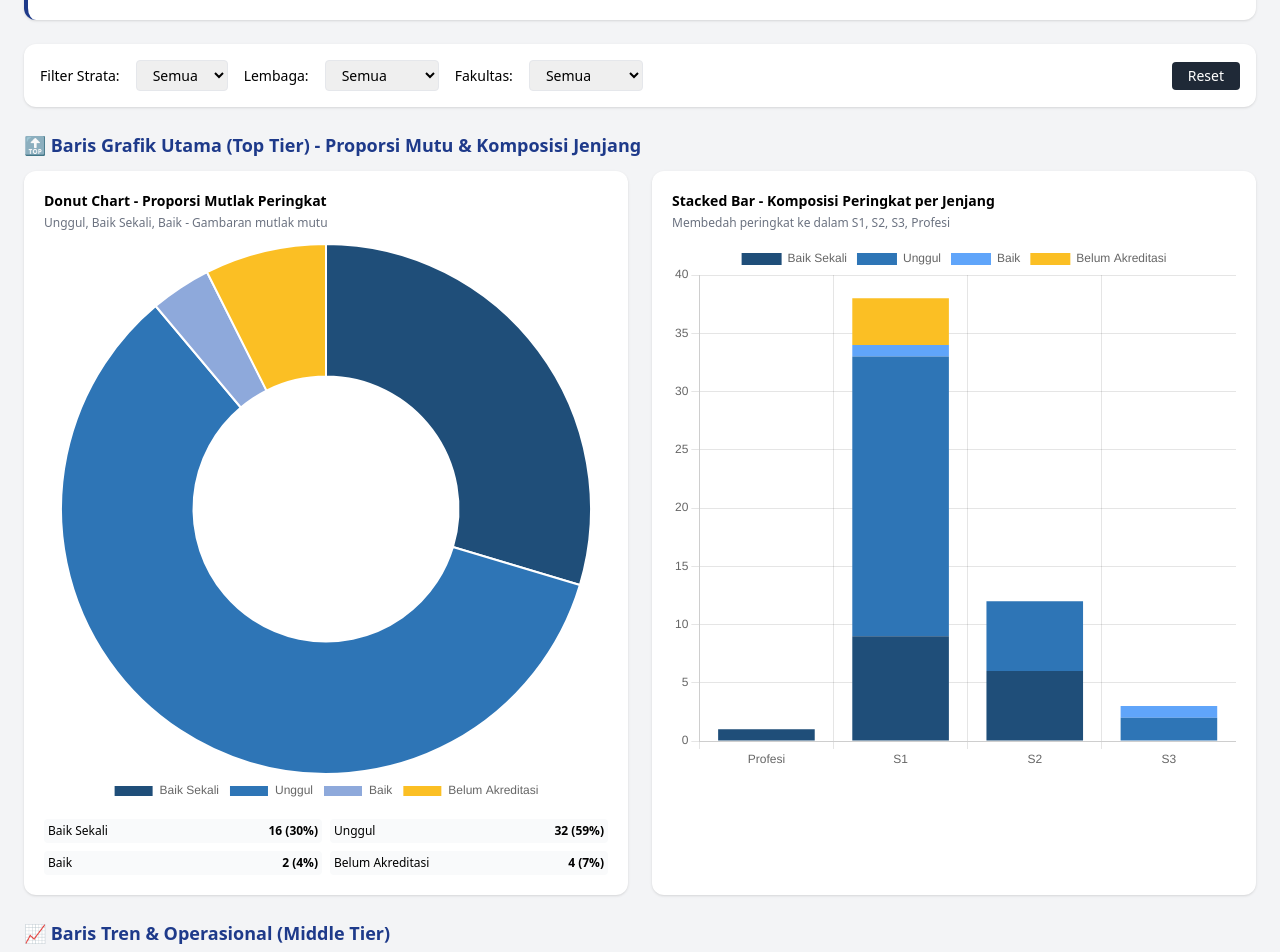
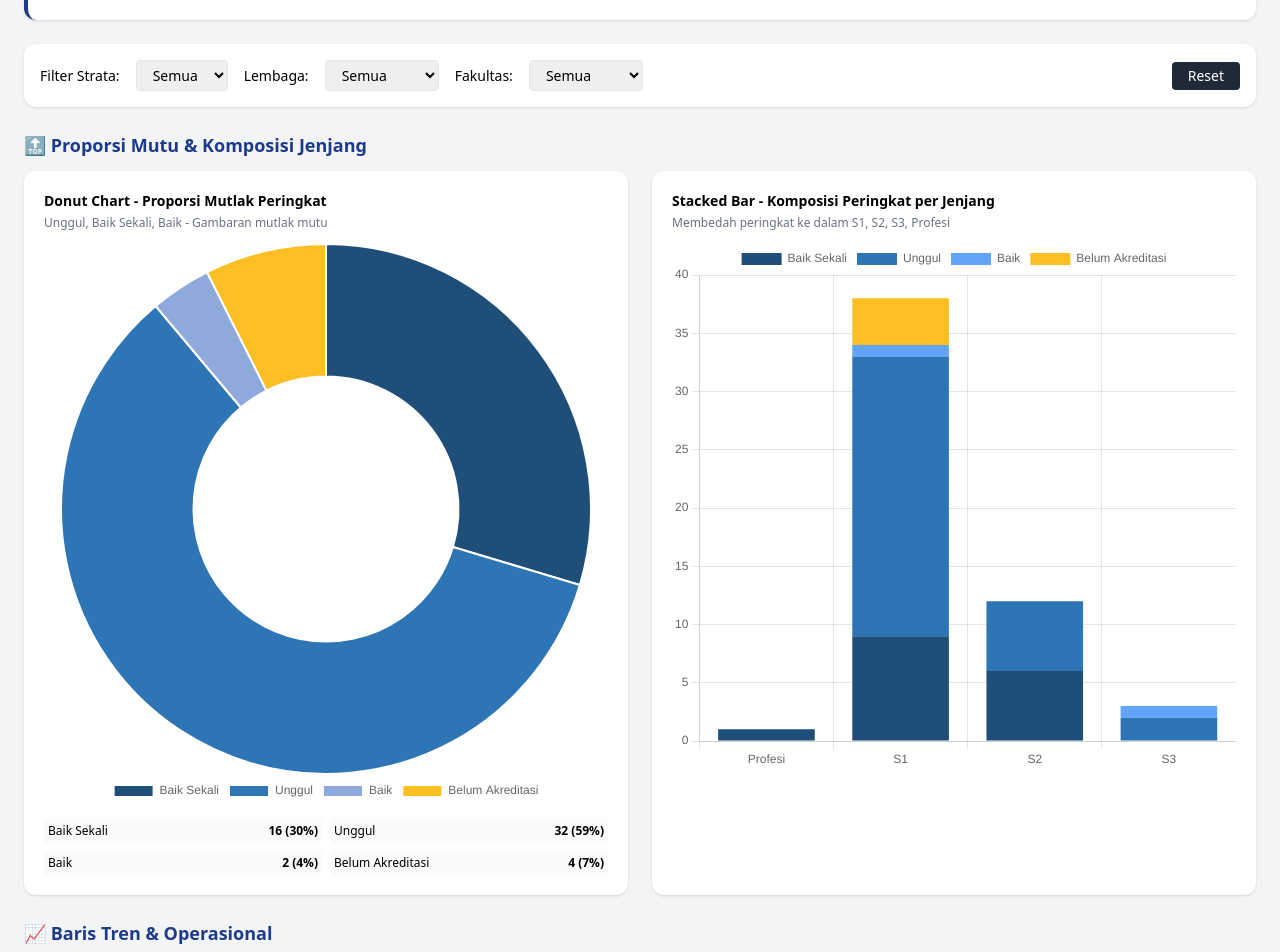
Before and after one commit to bkhning-max/akreditasicek2026, a plain HTML site: page index.html in a window 1280 px wide. Shown: the part 200-1152 px from the top of the page. Drawn offline with nearby package versions, Linux system fonts and the light colour scheme.

Commit message:
Update index.html

```diff
--- a/index.html
+++ b/index.html
@@ -54,7 +54,7 @@
 
 <!-- TOP TIER -->
 <div class="mb-6">
-<h2 class="font-bold text-lg text-blue-900 mb-3">🔝 Baris Grafik Utama (Top Tier) - Proporsi Mutu & Komposisi Jenjang</h2>
+<h2 class="font-bold text-lg text-blue-900 mb-3">🔝 Proporsi Mutu & Komposisi Jenjang</h2>
 <div class="grid md:grid-cols-2 gap-6">
 <div class="bg-white p-5 rounded-xl shadow">
 <h3 class="font-bold text-sm mb-1">Donut Chart - Proporsi Mutlak Peringkat</h3>
@@ -72,7 +72,7 @@
 
 <!-- MIDDLE TIER -->
 <div class="mb-6">
-<h2 class="font-bold text-lg text-blue-900 mb-3">📈 Baris Tren & Operasional (Middle Tier)</h2>
+<h2 class="font-bold text-lg text-blue-900 mb-3">📈 Baris Tren & Operasional</h2>
 <div class="grid md:grid-cols-2 gap-6 mb-6">
 <div class="bg-white p-5 rounded-xl shadow">
 <h3 class="font-bold text-sm mb-1">Sebaran Lembaga Pemeringkat</h3>
@@ -121,7 +121,7 @@
 <div class="bg-white p-5 rounded-xl shadow">
 <div class="flex flex-wrap justify-between items-center mb-3 gap-3">
 <div>
-<h3 class="font-bold text-sm">📋 Tabel Interaktif - Alert System (10 baris + Loadmore)</h3>
+<h3 class="font-bold text-sm">📋 Alert System </h3>
 <p class="text-xs text-gray-500">Pencarian, filter, pengurutan tanggal, penanda warna kondisi (Conditional Formatting)</p>
 </div>
 <div class="flex gap-2">
```
